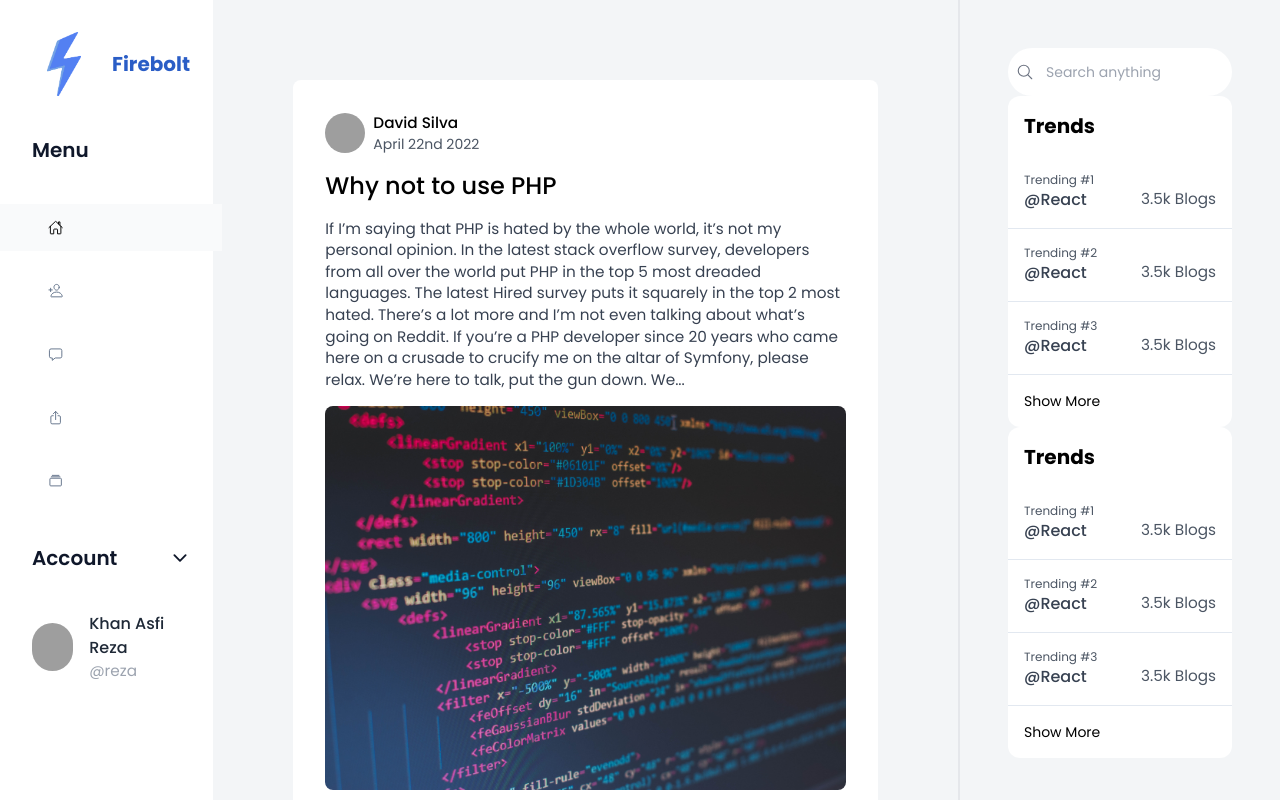
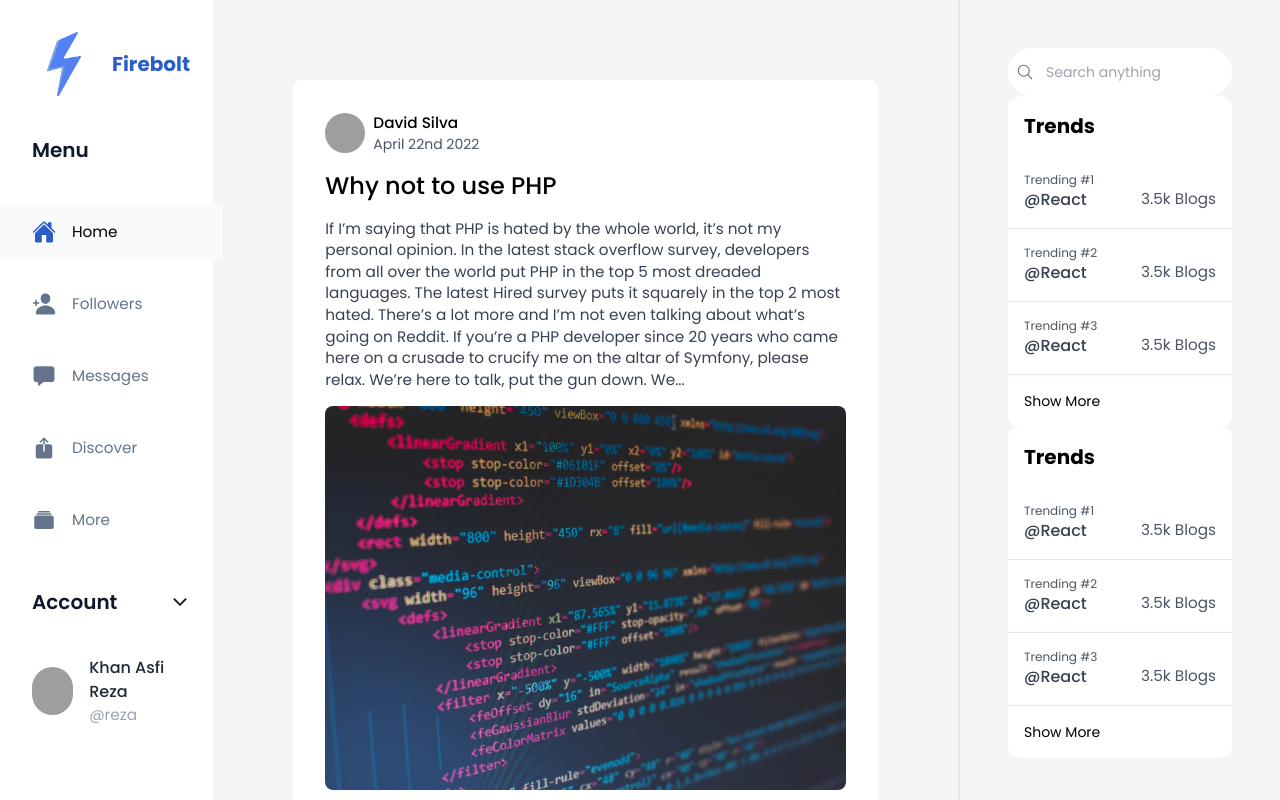
Before and after one commit to khan-asfi-reza/Blogspot-Frontend, a Next.js app: page / in a window 1280 px wide. Shown: the top 800 px of the page. Built offline with nearby package versions, Linux system fonts and the light colour scheme; grey boxes are pictures that could not be loaded.

Commit message:
Page Link change

```diff
--- a/src/const/navigation.tsx
+++ b/src/const/navigation.tsx
@@ -1,22 +1,22 @@
 import {
-    IoAlbumsOutline,
+    IoAlbums,
     IoCall,
-    IoChatboxOutline,
+    IoChatbox,
     IoHelp,
-    IoHomeOutline,
-    IoLogOutOutline,
-    IoPersonAddOutline,
+    IoHome,
+    IoLogOut,
+    IoPersonAdd,
     IoPersonCircle,
-    IoSettingsOutline,
-    IoShareOutline
+    IoSettings,
+    IoShare
 } from "react-icons/io5";
 
 export const navigation = [
-    {name: <IoHomeOutline/>, href: '/', current: true, route: "/"},
-    {name: <IoPersonAddOutline/>, href: '/friends', current: false, route: "/friends"},
-    {name: <IoChatboxOutline/>, href: '#', current: false, route: "home"},
-    {name: <IoShareOutline/>, href: '#', current: false, route: "home"},
-    {name: <IoAlbumsOutline/>, href: '#', current: false, route: "home"},
+    {name: "Home", icon: <IoHome/>, href: '/', route: "/"},
+    {name: "Followers", icon: <IoPersonAdd/>, href: '/friends', route: "/friends"},
+    {name: "Messages", icon: <IoChatbox/>, href: '#', route: "home"},
+    {name: "Discover", icon: <IoShare/>, href: '#', route: "home"},
+    {name: "More", icon: <IoAlbums/>, href: '#', route: "home"},
 ]
 
 export const moreMenu = [
@@ -29,7 +29,7 @@ export const moreMenu = [
         {
             name: "Settings",
             href: '/settings',
-            icon: <IoSettingsOutline/>
+            icon: <IoSettings/>
         }
     ],
     [
@@ -48,7 +48,7 @@ export const moreMenu = [
         {
             name: "Logout",
             href: '/logout',
-            icon: <IoLogOutOutline/>
+            icon: <IoLogOut/>
         },
     ]
 ]
```
